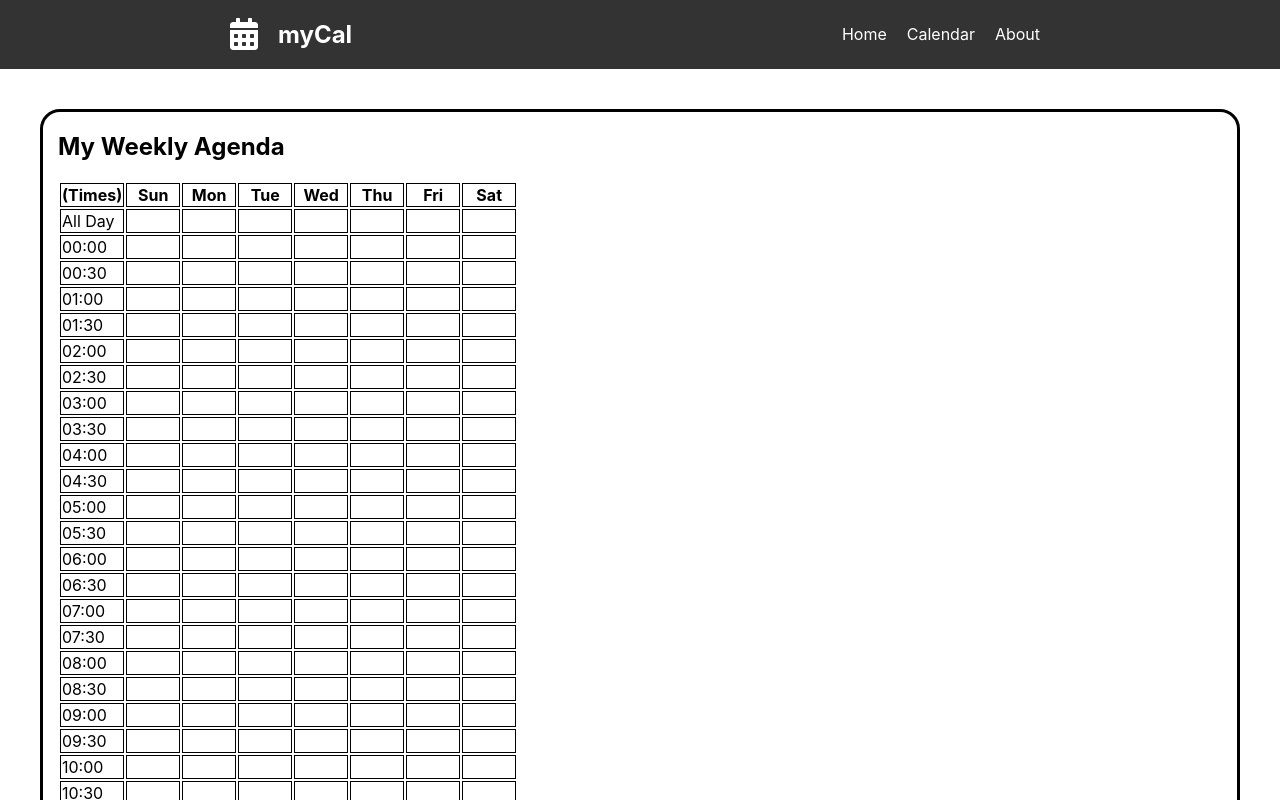
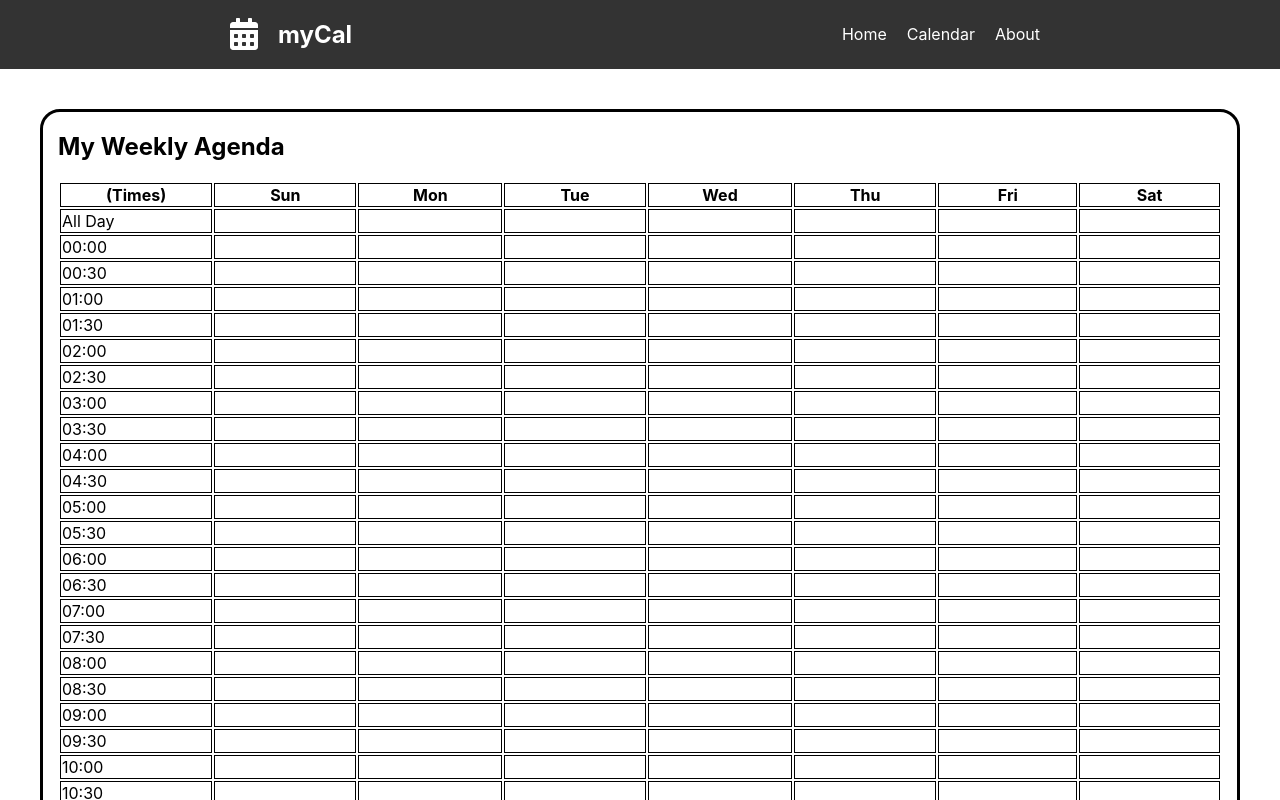
Before and after one commit to Ben-Bromley/myCal, a React (Create React App) app: page / in a window 1280 px wide. Shown: the top 800 px of the page. Built offline with nearby package versions, Linux system fonts and the light colour scheme.

Commit message:
restyled table

```diff
--- a/src/index.css
+++ b/src/index.css
@@ -12,7 +12,12 @@ code {
     monospace;
 }
 
+thead, tbody {
+	/*display: flex;*/
+	/*flex-direction: column;*/
+}
+
 th, td {
   border: 1px solid black;
-  min-width: 50px;
+  width: 15vw;
 }
```
